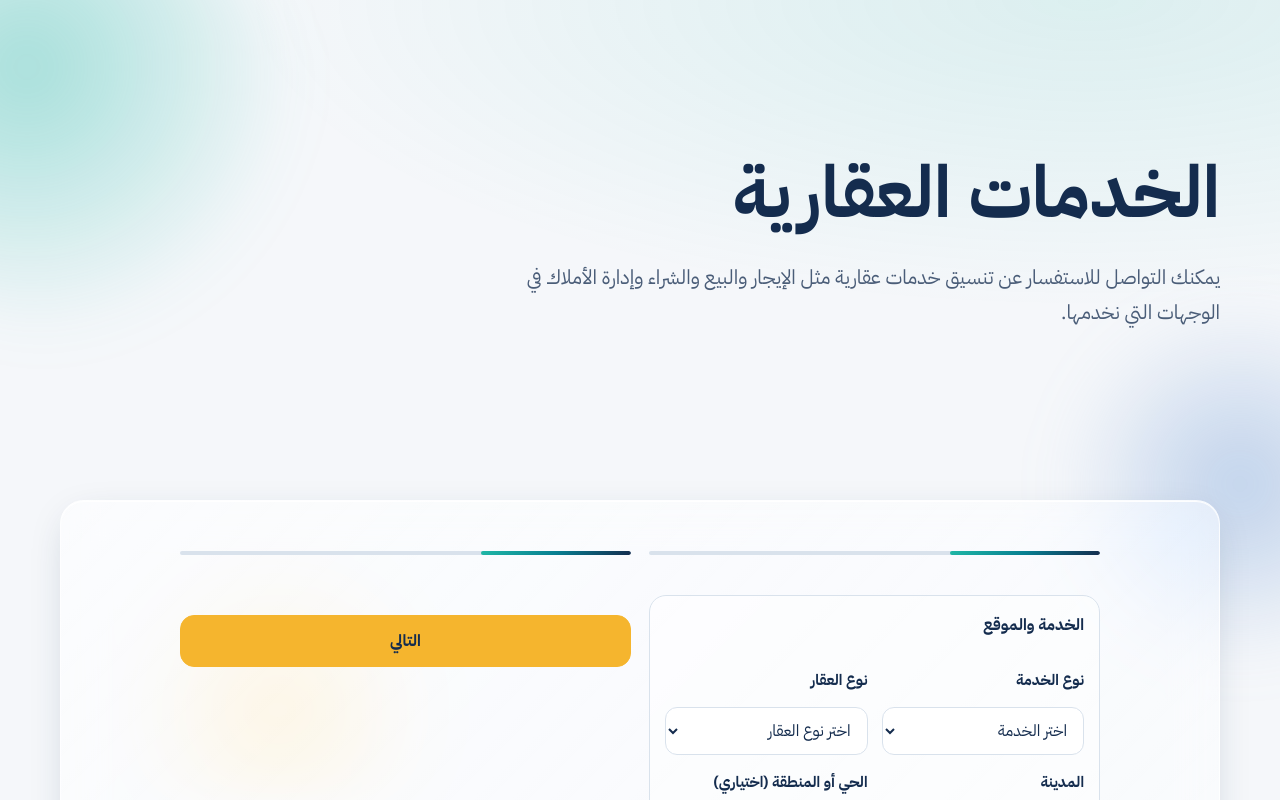
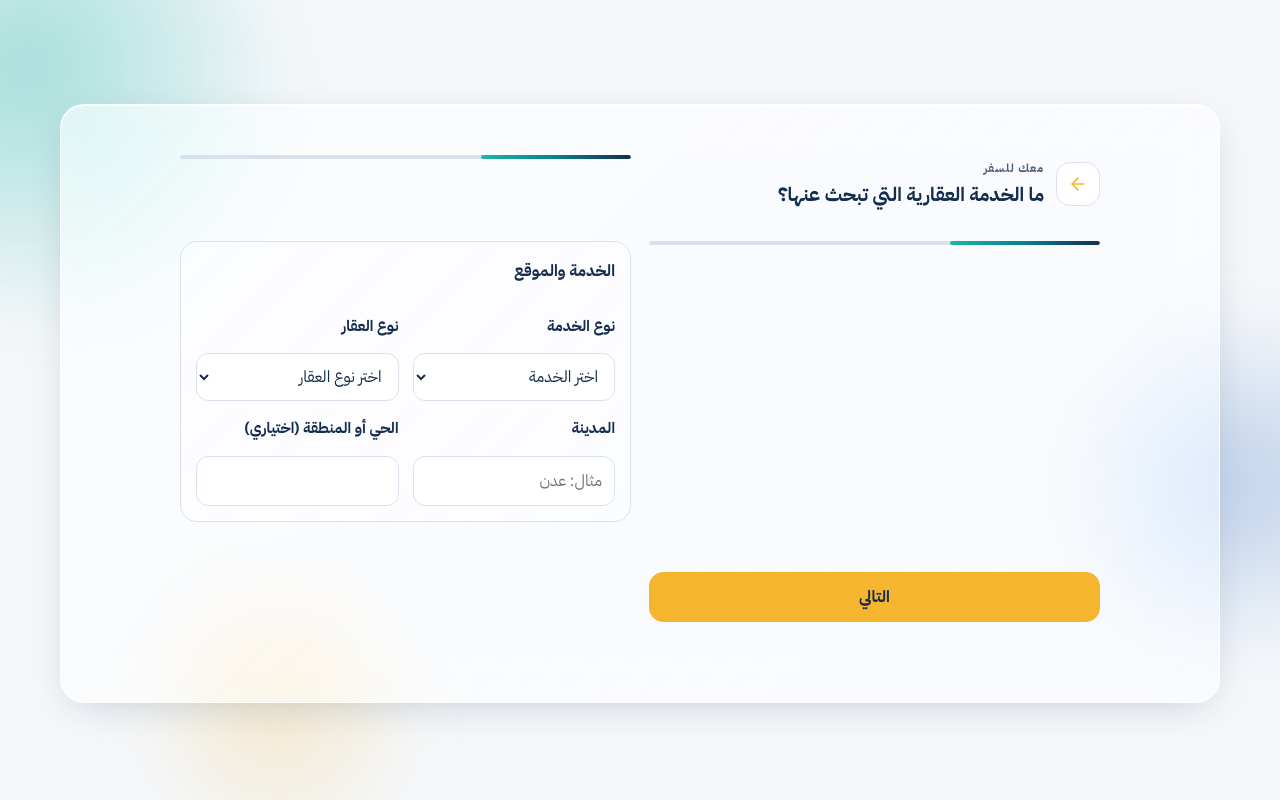
Before and after one commit to khwy1d/Maak, a React (Vite) app: page /real-estate in a window 1280 px wide. Shown: the top 800 px of the page. Built offline with nearby package versions, Linux system fonts and the light colour scheme.

Commit message:
Match service forms to flight form and fix hero and navigation layout

```diff
--- a/src/styles/global.css
+++ b/src/styles/global.css
@@ -1400,3 +1400,78 @@ body:has(.maak-service-flow) .mobile-dock { z-index:45; }
   .maak-service-flow { padding-bottom:120px!important; }
   .maak-service-flow .flight-step-nav { position:static!important; }
 }
+
+/* Match the flight request page layout across every other service. */
+body:has(.maak-service-flow) .page-hero,
+body:has(.maak-service-flow) .page-hero-request,
+body:has(.maak-service-flow) .page-hero-hotel,
+body:has(.maak-service-flow) .page-hero-bus,
+body:has(.maak-service-flow) .page-hero-flight { display:none!important; }
+body:has(.maak-service-flow) .header { display:none!important; }
+body:has(.maak-service-flow) .mobile-dock { display:flex!important; visibility:visible!important; }
+.maak-service-flow { padding-top:0!important; padding-bottom:20px!important; }
+.maak-service-flow .maak-flight-head {
+  display:flex!important;
+  align-items:center;
+  gap:12px;
+  padding:4px 0 14px;
+  margin:0!important;
+}
+.maak-service-flow .maak-flight-head>div { flex:1; min-width:0; }
+.maak-service-flow .maak-flight-head span { display:block; }
+.maak-service-flow .maak-flight-head h2 { margin:3px 0 0!important; }
+.maak-service-flow .maak-back { width:44px; height:44px; flex:0 0 44px; }
+.maak-service-flow .maak-step-badge,
+.maak-service-flow .flight-step-count { display:none!important; }
+.maak-service-flow .maak-progress { display:block!important; margin:0 0 22px!important; }
+.maak-service-flow .flight-step-nav {
+  position:sticky!important;
+  bottom:calc(92px + env(safe-area-inset-bottom))!important;
+  z-index:35!important;
+  display:flex!important;
+  flex-direction:row!important;
+  align-items:center!important;
+  justify-content:flex-end!important;
+  width:100%;
+  gap:10px!important;
+  margin:20px 0 18px!important;
+  padding:0!important;
+  border:0!important;
+  border-radius:0!important;
+  background:transparent!important;
+  backdrop-filter:none!important;
+}
+.maak-service-flow .flight-step-buttons {
+  display:flex!important;
+  flex-direction:row!important;
+  align-items:center!important;
+  width:100%;
+  gap:10px!important;
+}
+.maak-service-flow .flight-step-buttons .btn {
+  min-height:50px!important;
+  border-radius:14px!important;
+  margin:0!important;
+}
+.maak-service-flow .flight-step-buttons .btn.btn-primary {
+  flex:1 1 auto!important;
+  width:auto!important;
+  color:#142C4E!important;
+  background:#F5B52E!important;
+  border:1px solid #F5B52E!important;
+  font-weight:750!important;
+}
+.maak-service-flow .flight-step-buttons .btn.btn-ghost {
+  flex:0 0 auto!important;
+  width:auto!important;
+  min-width:88px!important;
+  padding-inline:14px!important;
+  background:transparent!important;
+  border:1px solid var(--border)!important;
+}
+body:has(.maak-service-flow) .mobile-dock { z-index:45!important; }
+@media(max-width:1023px) {
+  .maak-service-flow { padding-bottom:20px!important; }
+  .maak-service-flow .flight-step-nav { position:sticky!important; }
+  .maak-service-flow .flight-step-buttons { flex-direction:row!important; }
+}
```
